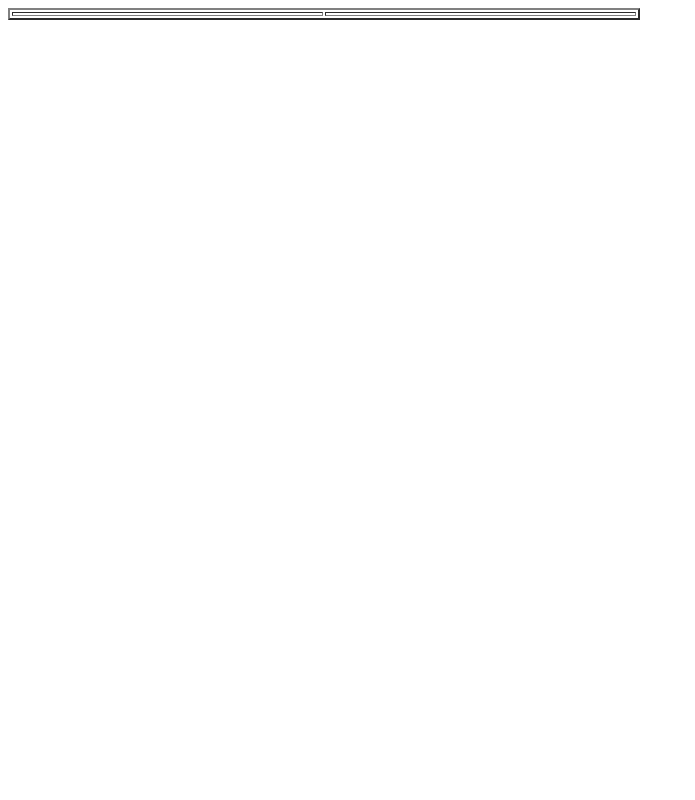
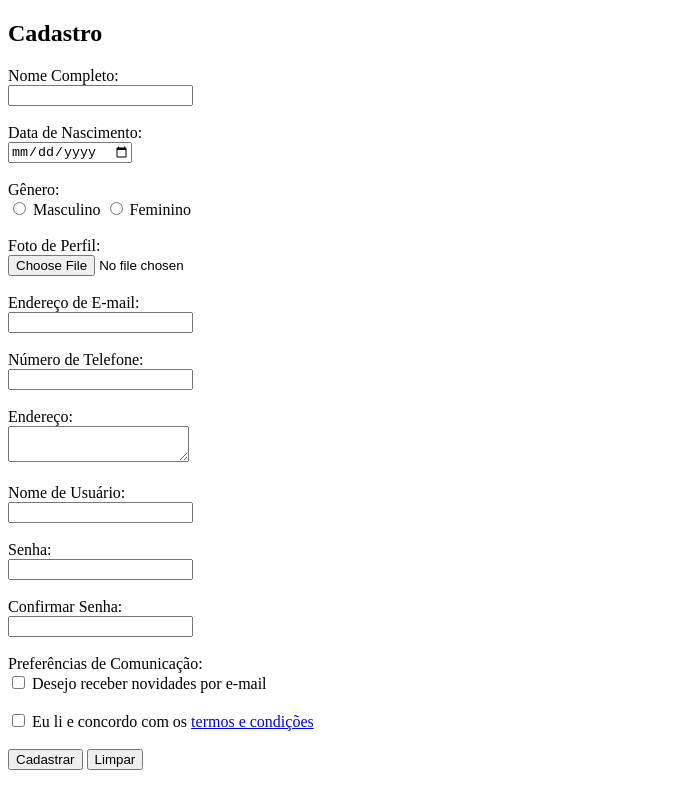
Before and after one commit to paulobomm/Modelagem_SItes, a plain HTML site: page Aula.26.03/index.html in a window 1280 px wide. Shown: the whole page, without its empty margins (0-695 px from the left). Drawn offline with Linux system fonts and the light colour scheme.

Commit message:
Criando Formulários

```diff
--- a/Aula.26.03/index.html
+++ b/Aula.26.03/index.html
@@ -3,38 +3,58 @@
 <head>
     <meta charset="UTF-8">
     <meta name="viewport" content="width=device-width, initial-scale=1.0">
-    <title>Document</title>
+    <title>Formulário de Cadastro</title>
 </head>
 <body>
-    <table border="2" width="50%">
-        <tr>
-            <th></th>
-            <th></th>
+    <h2>Cadastro</h2>
 
+    <form action="/submit_form.php" method="post">
 
+        <label for="nome">Nome Completo:</label><br>
+        <input type="text" id="nome" name="nome" required><br><br>
 
+        <label for="data_nascimento">Data de Nascimento:</label><br>
+        <input type="date" id="data_nascimento" name="data_nascimento" required><br><br>
 
+        <label>Gênero:</label><br>
+        <input type="radio" id="genero_masculino" name="genero" value="Masculino">
+        <label for="genero_masculino">Masculino</label>
+        <input type="radio" id="genero_feminino" name="genero" value="Feminino">
+        <label for="genero_feminino">Feminino</label><br><br>
 
+        <label for="foto_perfil">Foto de Perfil:</label><br>
+        <input type="file" id="foto_perfil" name="foto_perfil"><br><br>
 
+        <label for="email">Endereço de E-mail:</label><br>
+        <input type="email" id="email" name="email" required><br><br>
 
-        </tr>
+        <label for="telefone">Número de Telefone:</label><br>
+        <input type="tel" id="telefone" name="telefone"><br><br>
 
+        <label for="endereco">Endereço:</label><br>
+        <textarea id="endereco" name="endereco"></textarea><br><br>
 
+        <label for="usuario">Nome de Usuário:</label><br>
+        <input type="text" id="usuario" name="usuario" required><br><br>
 
+        <label for="senha">Senha:</label><br>
+        <input type="password" id="senha" name="senha" required><br><br>
 
+        <label for="confirmar_senha">Confirmar Senha:</label><br>
+        <input type="password" id="confirmar_senha" name="confirmar_senha" required><br><br>
 
+        <label>Preferências de Comunicação:</label><br>
+        <input type="checkbox" id="preferencias" name="preferencias">
+        <label for="preferencias">Desejo receber novidades por e-mail</label><br><br>
 
+        <input type="checkbox" id="termos" name="termos" required>
+        <label for="termos">Eu li e concordo com os <a href="/termos_e_condicoes">termos e condições</a></label><br><br>
 
+        <input type="submit" value="Cadastrar">
+        <input type="reset" value="Limpar">
 
-    </table>
-
-
-
-
-
-
-
-
+    </form>
 
 </body>
+
 </html>
```
